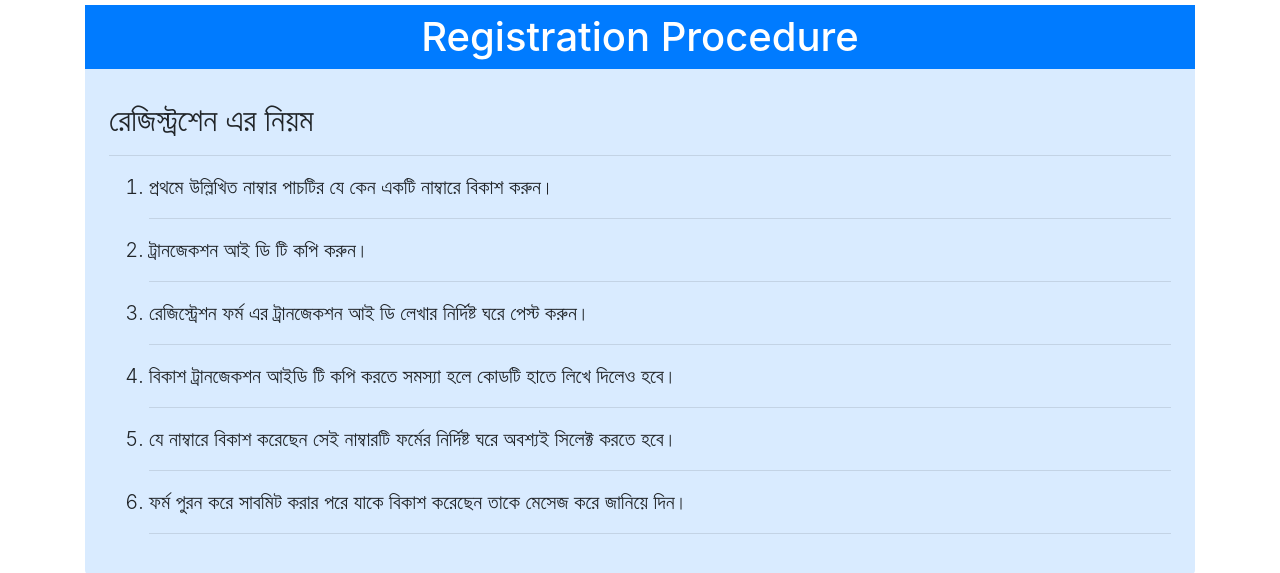
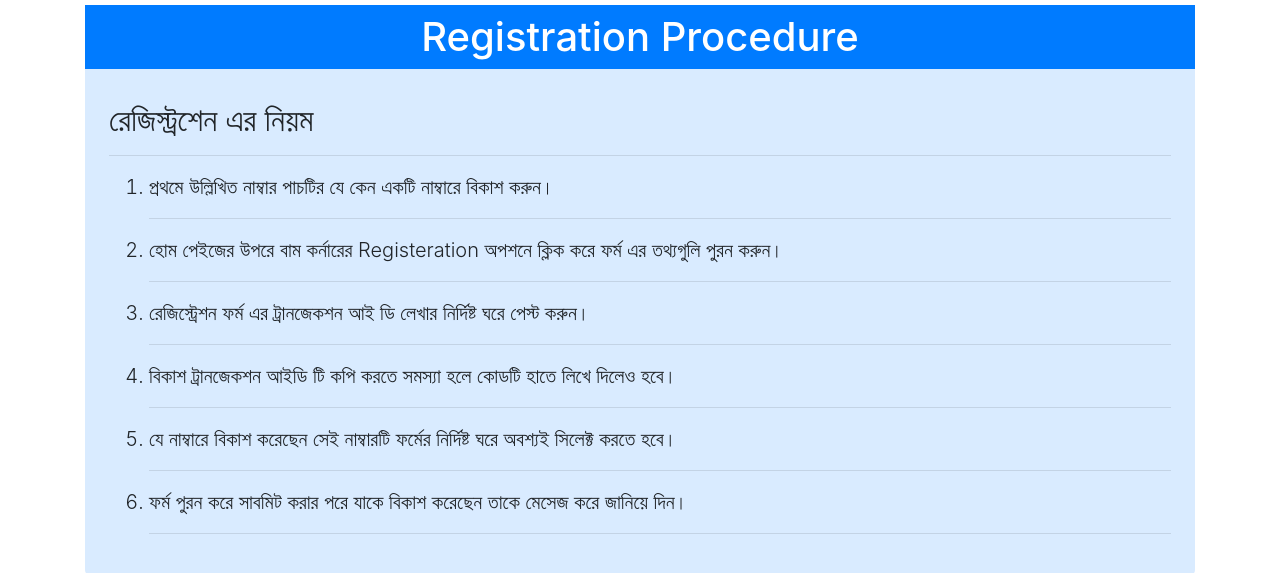
Before and after one commit to injamam00155/churashiyan, a Django app: page / in a window 1280 px wide. Shown: the part 4381-4954 px from the top of the page. Run offline with Django 4.2, Linux system fonts and the light colour scheme; some libraries are stand-ins or nearby versions.

Commit message:
data fix

```diff
--- a/event/templates/home.html
+++ b/event/templates/home.html
@@ -201,7 +201,7 @@
                 <ol>
                     <li class="lead">প্রথমে উল্লিখিত নাম্বার পাচটির যে কেন একটি নাম্বারে বিকাশ করুন।</li>
                     <hr>
-                    <li class="lead">ট্রানজেকশন আই ডি টি কপি করুন।</li>
+                    <li class="lead">হোম পেইজের উপরে বাম কর্নারের Registeration অপশনে ক্লিক করে ফর্ম এর তথ্যগুলি পুরন করুন।</li>
                     <hr>
                     <li class="lead">রেজিস্ট্রেশন ফর্ম এর ট্রানজেকশন আই ডি লেখার নির্দিষ্ট ঘরে পেস্ট করুন।</li>
                     <hr>
```
